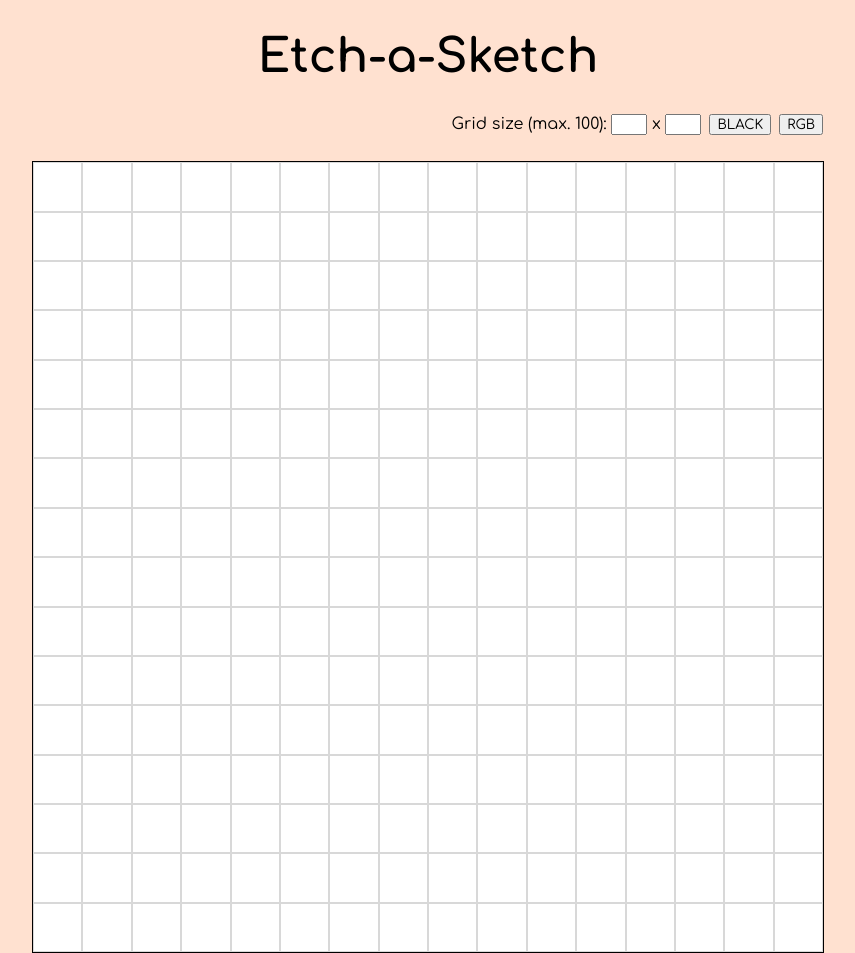
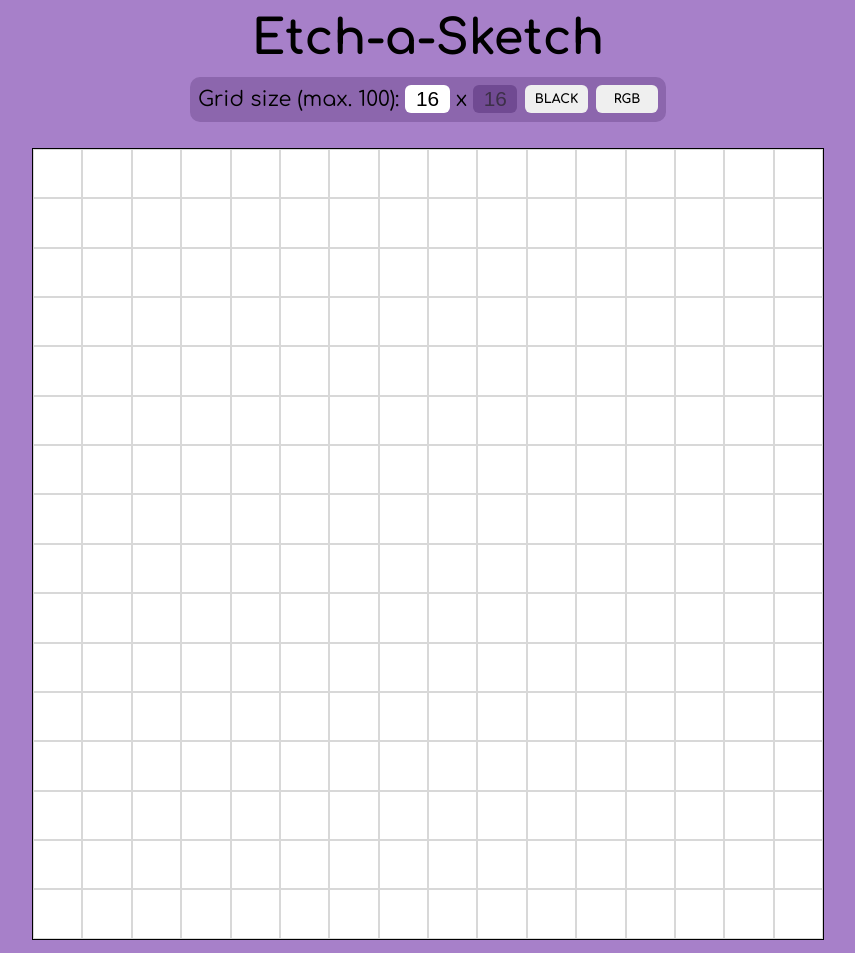
Before and after one commit to MaoShizhong/Etch-a-Sketch, a plain HTML site: page index.html in a window 1280 px wide. Shown: the whole page, without its empty margins (212-1067 px from the left). Drawn offline with Linux system fonts and the light colour scheme.

Commit message:
Finalise UI

```diff
--- a/index.html
+++ b/index.html
@@ -16,9 +16,9 @@
         <div class="options">
             <div class="grid-size">
                 <label for="grid-size">Grid size (max. 100):</label>
-                <input id="grid-size" type="text" inputmode="numeric" min="1" max="100">
+                <input id="grid-size" type="text" inputmode="numeric" min="1" max="100" autocomplete="off" value="16">
                 <span> x </span>
-                <input id="echo-size" readonly="true">
+                <input id="echo-size" value="16" readonly="true">
             </div>
             <button id="black">BLACK</button>
             <button id="rgb">RGB</button>
--- a/script.js
+++ b/script.js
@@ -19,6 +19,11 @@ for (let i = 0; i < create.length; i++) {
         }
     });
 }
+
+// autofill second dimensions box (read-only) with what is typed into first box
+const inputBox = document.querySelector("#grid-size");
+const echoBox = document.querySelector("#echo-size");
+inputBox.addEventListener("input", () => echoBox.value = inputBox.value);
 
 function checkValidSizeInput(gridSize) {
     return (gridSize >= 1 && gridSize <= 100) ? true : false;
--- a/style.css
+++ b/style.css
@@ -1,8 +1,8 @@
 @import url('https://fonts.googleapis.com/css2?family=Comfortaa:wght@300;400;500;600;700&display=swap');
 
 body {
-    background-color: rgb(255, 225, 208);
-    font-family: "Comfortaa", Arial, Helvetica, sans-serif;
+    background-color: #a780c9;
+    font-family: 'Comfortaa', Arial, Helvetica, sans-serif;
     margin: 0;
     padding: 0;
     display: flex;
@@ -13,24 +13,50 @@ body {
 }
 
 h1 {
-    font-size: 2.9em;
+    font-size: 3em;
     font-weight: 700;
+    margin: 12px auto;
 }
 
 .options {
-    width: 80%;
+    background-color: #8c66ad;
+    font-size: 1.3em;
+    width: auto;
     max-width: 790px;
+    border-radius: 10px;
+    padding: 0.4em;
     display: flex;
-    justify-content: flex-end;
+    justify-content: center;
     gap: 8px;
 }
 
 button {
-    font-family: "Comfortaa", Arial, Helvetica, sans-serif;
+    font-family: 'Comfortaa', Arial, Helvetica, sans-serif;
+    font-size: 0.6em;
+    font-weight: 700;
+    text-align: center;
+    border: none;
+    border-radius: 6px;
+    padding: 4px;
+    width: 5em;
 }
 
-.grid-size input {
-    width: 28px;
+input {
+    font-size: 1em;
+    text-align: center;
+    width: 40px;
+    padding: 0.1em;
+    border: none;
+    border-radius: 6px;
+}
+
+input:focus {
+    outline: none;
+}
+
+#echo-size {
+    background-color: #704a92;
+    color: #3d3049;
 }
 
 .error-container {
```
